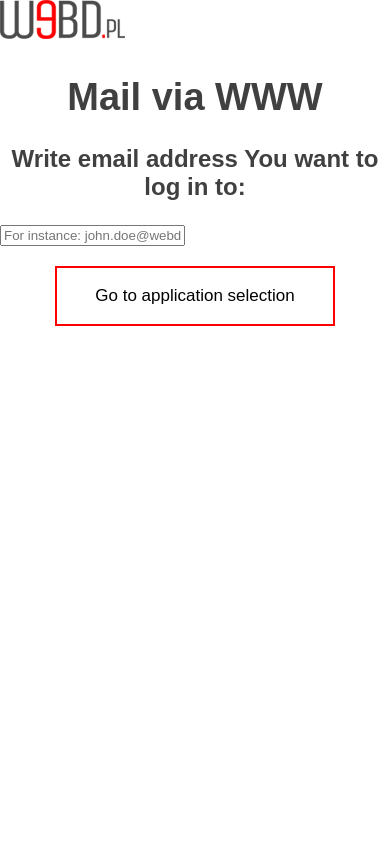
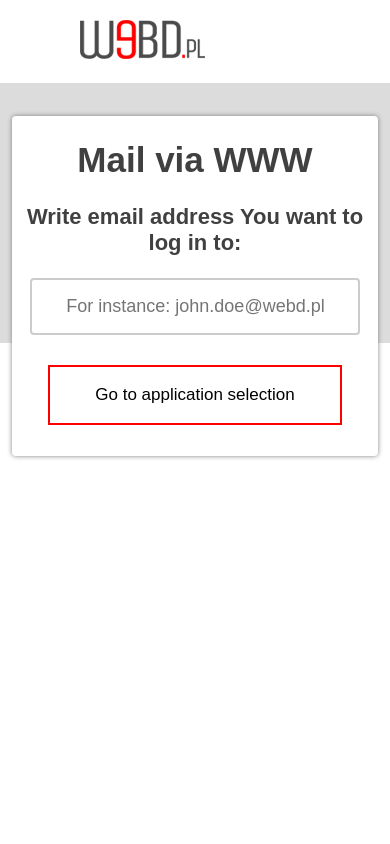
Before and after one commit to timi-emmanuel/second-repo, a plain HTML site: page index.html in a window 390 px wide. Shown: the top 844 px of the page. Drawn offline with Linux system fonts and the light colour scheme.

Commit message:
Update style2.css

```diff
--- a/style2.css
+++ b/style2.css
@@ -1,67 +1,139 @@
+ /*Design for desktop*/
 * {
   box-sizing: border-box;
   font-family:sans-serif;
  }
-
  body {
  margin: 0;
  padding: 0;
  background-color: rgb(255, 255, 255);
 }
 
-.imag {
+ img {
   margin:12px 200px ;
+
 }
 
-div.type1 {
- position: relative;
+.box{
+width: 100%;
+height:220px;
 background-color:rgb(220, 220, 220);
- border: 1px hidden black;
- height:220px;
- z-index: 1;
+
+
+}
+.wrapper{
+  width: 100%;
+
+
 }
 
-div.type2 {
-position: absolute;
-top:90px;
-left: 240px;
-right: 240px;
-border: 1px hidden black;
-z-index: 2;
+.box2{
+  margin:-200px auto 0;
   height: 340px;
   background-color: white;
-box-shadow: 0px 0px 10px 0px grey;
+  box-shadow: 0px 0px 5px 0px grey;
+  border-radius: 4px;
+  width: 65%;
+
+}
+
+.box2 h1 {
+ text-align: center;
+ font-size: 38px;
+ font-weight:bold;
+ color: rgba(0, 0, 0,0.75);
+ padding-top: 24px;
+
+}
+
+.box2 p{
+ text-align: center;
+ font-size: 24px;
+ font-weight:bold;
+ color: rgba(0, 0, 0,0.75);
+
+}
+
+.container{
+  display: flex;
+  justify-content: center;
+  align-items: center;
+}
+
+Input[type="text"] {
+ border: 2.5px solid #ccc;
  border-radius: 2px;
+ padding: 14px 14px 14px 40px;
+ margin: 0 auto;
+ width: 80%;
+ border-radius: 4px;
+ font-size: 18px;
+ text-align: center;
+
+
+}
+
+p.para1{
+ border: 2.5px solid red;
+ width: 280px;
+ margin: 0px auto;
+ margin-top: 20px;
+ padding: 18px ;
+ font-size: 17px;
+ font-weight:400;
+ text-align: center;
+ color: black;
+
+}
+
+p.para1:hover {
+ background-color: red;
+ color: white;
 }
 
 footer{
+  width: 100%;
   margin-top: 600px;
-  border: 2px hidden black;
   padding-top: 40px;
   padding-left: 50px;
   padding-bottom: 60px;
   background-color: grey;
   color: white;
-
 }
 
-h1 {
- text-align: center;
- font-size: 38px;
- font-weight:bold;
- color: rgba(0, 0, 0,0.75);
- font-family: sans-serif;
- padding-top: 8px;
+footer a{
+  text-decoration: none;
+  color:white;
 }
 
-p{
+/*Design for ipad*/
+@media screen and (max-width:820px ){
+  img {
+      margin:20px 0px 20px 80px ;
+  }
+
+  .box{
+    height:260px;
+  }
+
+  .box2{
+    margin:-250px auto 0;
+    width: 80%;
+  }
+
+  .box2 h1 {
+    font-size: 44px;
+    padding-top: 30px;
+    padding-bottom: -40px;
+  }
+
+  .box2 p{
     text-align: center;
- font-size: 24px;
- font-weight:bold;
- color: rgba(0, 0, 0,0.75);
+    font-size: 22px;
+  }
 
-
-}
+  Input[type="text"] {
+    padding: 14px 14px 14px 16px; }
 
   p.para1{
     border: 2.5px solid red;
@@ -79,24 +151,42 @@ p.para1:hover {
     background-color: red;
     color: white;
   }
+}
 
-.myInput {
- display: flex;
- border: 2.5px solid #ccc;
- border-radius: 2px;
- padding: 14px;
- padding-left: 40px;
- margin-top: 10px;
- margin-bottom: 20px;
- margin: auto;
- width: 700px;
- border-radius: 4px;
- font-size: 18px;
+/*Design for mobile devices */
+@media screen and (max-width: 414px) {
+  .box2{
+    margin:-250px auto 0;
+    width: 94%;
+  }
+  .box2 h1 {
+    font-size: 35px;
+    padding: 24px 0px 0px 0px;
+  }
+  .box2 p{
+   padding: 0px 8px 0px 8px ;
+  }
+
+  Input[type="text"] {
+   padding: 16px 14px 16px 15px;
+   width: 90%;
 
   }
 
+  p.para1{
+    border: 2px solid red;
+    width: 80%;
+    margin: 0px auto;
+    margin-top: 30px;
+    padding: 18px ;
+    height: 60px;
+  }
+  footer{
+    margin-top: 400px;
+    padding:30px 10px 50px 40px;
+    text-align: left;
+    line-height: 2;
 
-a{
-  text-decoration: none;
-  color:white;
   }
+
+}
```
Lines whose indentation alone changed are shown as unchanged.
